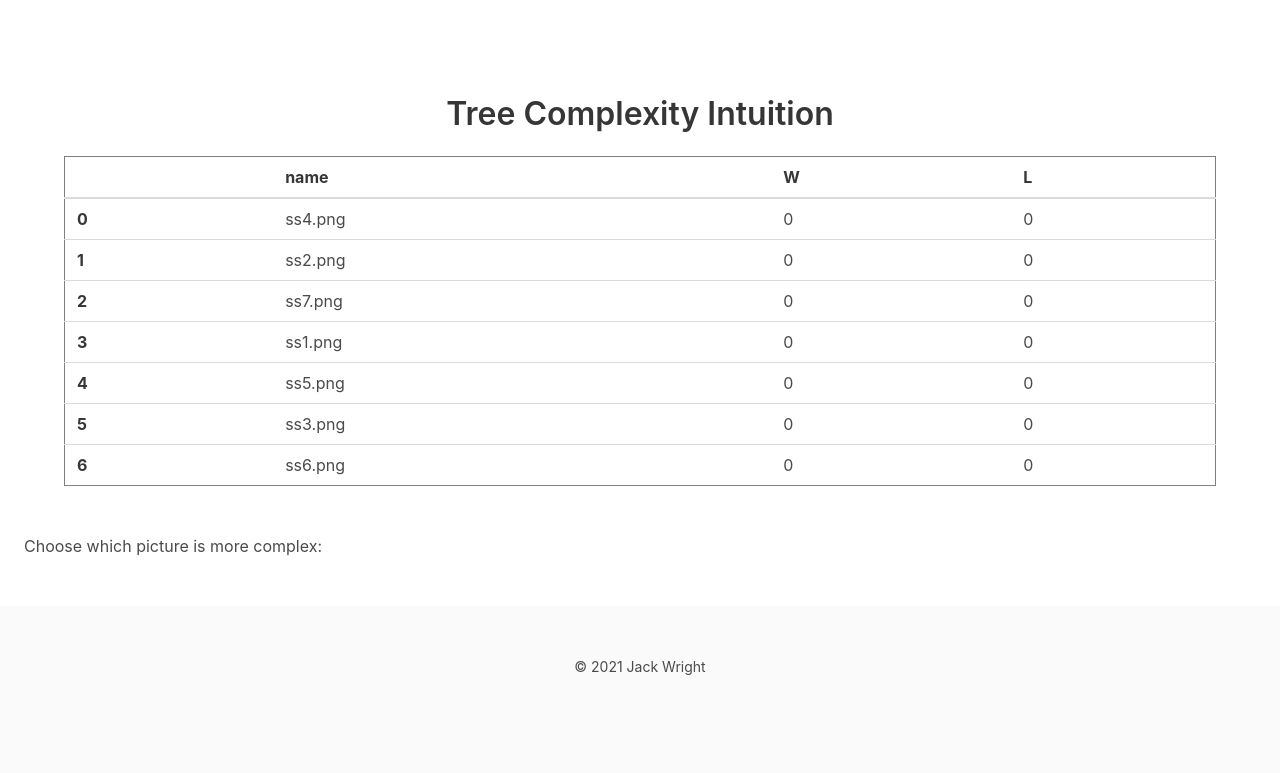
After one commit to JackJosephWright/flask_compare_tree, a Flask app: page /submit_db/ in a window 1280 px wide. The commit adds this page. Shown: the top 773 px of the page. Run offline with Flask 2, Linux system fonts and the light colour scheme.

Commit message:
got results to show up, (no sqlite yet)

```diff
--- a/server.py
+++ b/server.py
@@ -6,13 +6,14 @@ import sys
 from database import Database
 from tree import Tree
 import views
+import sqlite3
 
 def create_app():
 
     app=Flask(__name__)
     app.config.from_object('settings')
     app.add_url_rule('/', methods = ['GET','POST'], view_func = views.index)
-    #app.add_url_rule('/submit', methods = ['POST'], view_func=views.submit)
+    app.add_url_rule('/submit_db/', methods = ['GET','POST'], view_func=views.results)
     db = Database()
 
     db.load_trees('static/images')
@@ -22,7 +23,9 @@ def create_app():
 
     return app
 
+
 app = create_app()
+
 
 if __name__ == "__main__":
     app.run()
--- a/templates/layout.html
+++ b/templates/layout.html
@@ -18,9 +18,7 @@
         </div>
       </section>
       <section>
-        <div>
-          <button class="write_csv">write csv</button>
-        </div>
+
       </section>
     </main>
 
--- /dev/null
+++ b/templates/results.html
@@ -0,0 +1,19 @@
+{% extends "layout.html" %}
+{% block title %}Results{% endblock %}
+{% block content %}
+    <section class="hero">
+      <div class="hero-body">
+        <div class="container has-text-centered">
+          <h1 class="title">Tree Complexity Intuition</h1>
+          {% for table in tables%}
+                    {{ table|safe}}
+          {% endfor %}
+
+
+        </div>
+
+      </div>
+      <p>Choose which picture is more complex:</p>
+
+    </section>
+{% endblock %}
--- a/views.py
+++ b/views.py
@@ -3,10 +3,12 @@ from random import randint , shuffle , sample
 from flask.helpers import url_for
 from werkzeug.utils import redirect
 import threading
+import pandas as pd
+import numpy as np
 
 def gen_random_pics(db):
     n_pics = len(db.trees)
-    r_list = sample(range(1,n_pics),2)
+    r_list = sample(range(1,n_pics+1),2)
 
 
     return r_list
@@ -18,17 +20,15 @@ def home_page():
 
 def index():
     if request.method =='POST':
-        print('index method is post')
         db = current_app.config['db']
-
-        print('random indexes:',db.last_accessed)
-        print('db.last_accessed:{}'.format(db.last_accessed))
+        #print('random indexes:',db.last_accessed)
+        #print('db.last_accessed:{}'.format(db.last_accessed))
         db.update_tree(db.last_accessed,request.form['complex'])
 
         r_list = gen_random_pics(db)
-        print('r list is filled with:',str(r_list))
+        #print('r list is filled with:',str(r_list))
         db.last_accessed=r_list
-        print('checking if db_last accessed is updated:{}'.format(db.last_accessed))
+        #print('checking if db_last accessed is updated:{}'.format(db.last_accessed))
         links = db.get_trees(r_list)
 
 
@@ -43,3 +43,24 @@ def index():
 
 
         return render_template('index.html',images=r_list, img_list=links)
+
+def results():
+    columns = list(('name', 'W','L'))
+    data = []
+
+    print(columns)
+
+    db = current_app.config['db']
+    for k,v in db.trees.items():
+            name=v.name
+            link=v.link
+            W=v.W
+            L=v.L
+            print('name:{} link:{} W:{} L{}'.format(name, link, W, L))
+            values = [name, W, L]
+            zipped = zip(columns, values)
+            a_dictionary = dict(zipped)
+            print(a_dictionary)
+            data.append(a_dictionary)
+    df=pd.DataFrame(data)
+    return render_template('results.html', tables = [df.sort_values(by=['W'],ascending=False).to_html(classes='data')])
```
Also changed, not shown: templates/index.html (+7 -1 lines).
